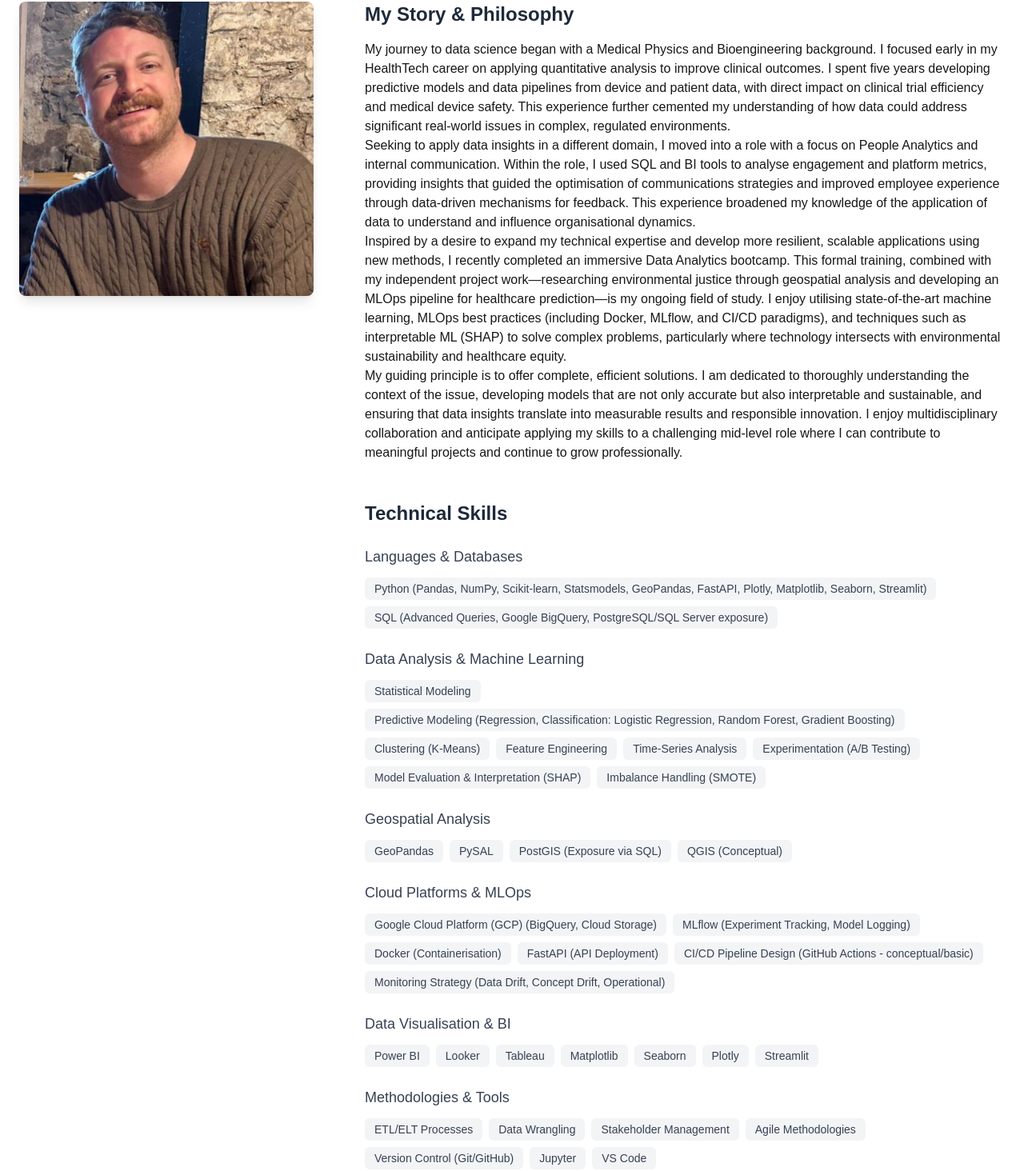
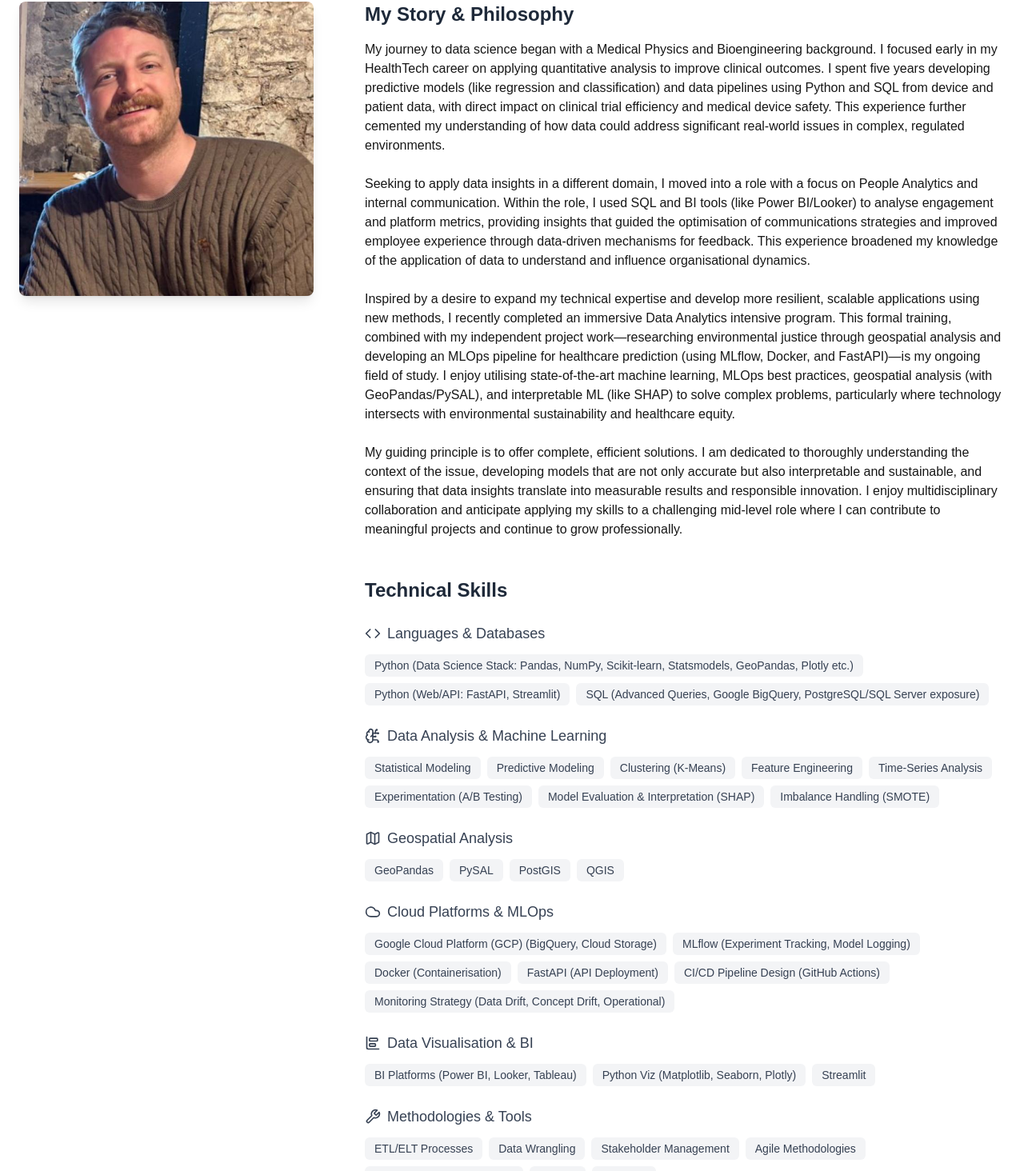
Before and after one commit to ACl365/ACl365.github.io, a Next.js app: page /about in a window 1280 px wide. Shown: the part 322-1786 px from the top of the page at 80% size. Built offline with nearby package versions, Linux system fonts and the light colour scheme.

Commit message:
feat: Add CLV project card and enhance UI/UX
Adds CLV project card to homepage. Implements UI/UX improvements: adds icons to tags/skills, refines About page text/skills, adds card hover effect, and improves accessibility (contrast, headings, alt text).

```diff
--- a/components/ProjectCard.tsx
+++ b/components/ProjectCard.tsx
@@ -3,7 +3,10 @@
 import Link from 'next/link';
 // import Image from 'next/image'; // Temporarily commented out
 import { motion } from 'framer-motion';
-import { Github } from 'lucide-react'; // Import Github icon
+import {
+    Github, Code, Map, BarChartHorizontalBig, CloudCog, Container, Presentation, Server, BrainCircuit,
+    HeartPulse, LayoutDashboard, AreaChart, Database, Cloud, FlaskConical, GitBranchPlus, Inspect, Users, Tag, ExternalLink // Added icons for tags & links
+} from 'lucide-react';
 
 interface ProjectCardProps {
     slug: string; // Re-added slug for internal project page links
@@ -21,6 +24,32 @@ const cardVariants = {
     visible: { opacity: 1, y: 0, transition: { duration: 0.5 } },
 };
 
+// Helper function to get an icon based on a tag string
+const getTagIcon = (tag: string) => {
+    const lowerTag = tag.toLowerCase();
+    // Prioritize specific tech first
+    if (lowerTag.includes('python')) return <Code size={12} className="mr-1" />;
+    if (lowerTag.includes('geopandas') || lowerTag.includes('geospatial') || lowerTag.includes('pysal')) return <Map size={12} className="mr-1" />;
+    if (lowerTag.includes('docker')) return <Container size={12} className="mr-1" />;
+    if (lowerTag.includes('streamlit')) return <Presentation size={12} className="mr-1" />;
+    if (lowerTag.includes('fastapi')) return <Server size={12} className="mr-1" />;
+    if (lowerTag.includes('scikit-learn') || lowerTag.includes('sklearn')) return <BrainCircuit size={12} className="mr-1" />;
+    if (lowerTag.includes('mlflow')) return <FlaskConical size={12} className="mr-1" />; // Or History?
+    if (lowerTag.includes('gcp') || lowerTag.includes('google cloud')) return <Cloud size={12} className="mr-1" />;
+    if (lowerTag.includes('ci/cd') || lowerTag.includes('github actions')) return <GitBranchPlus size={12} className="mr-1" />;
+    if (lowerTag.includes('shap')) return <Inspect size={12} className="mr-1" />;
+    if (lowerTag.includes('sql') || lowerTag.includes('database') || lowerTag.includes('bigquery')) return <Database size={12} className="mr-1" />;
+    // Broader categories
+    if (lowerTag.includes('mlops')) return <CloudCog size={12} className="mr-1" />;
+    if (lowerTag.includes('healthcare') || lowerTag.includes('medical')) return <HeartPulse size={12} className="mr-1" />;
+    if (lowerTag.includes('dashboard')) return <LayoutDashboard size={12} className="mr-1" />;
+    if (lowerTag.includes('data viz') || lowerTag.includes('visualisation')) return <AreaChart size={12} className="mr-1" />;
+    if (lowerTag.includes('data analysis') || lowerTag.includes('analytics')) return <BarChartHorizontalBig size={12} className="mr-1" />;
+    if (lowerTag.includes('social impact')) return <Users size={12} className="mr-1" />;
+    // Default
+    return <Tag size={12} className="mr-1" />;
+};
+
 export function ProjectCard({ slug, title, description, imageUrl, tags, liveUrl, repoUrl }: ProjectCardProps) { // Added slug prop back
     // Determine the link: use slug for internal, liveUrl for external, fallback to '#'
     const primaryHref = slug ? `/${slug}` : (liveUrl || '#');
@@ -32,6 +61,7 @@ export function ProjectCard({ slug, title, description, imageUrl, tags, liveUrl,
             whileInView="visible"
             viewport={{ once: true, amount: 0.3 }} // Trigger animation when 30% visible
             className="group relative overflow-hidden rounded-lg border border-gray-200/80 bg-white shadow-sm transition-shadow duration-300 hover:shadow-lg dark:border-gray-700/80 dark:bg-gray-800/50 dark:hover:shadow-blue-900/20"
+            whileHover={{ scale: 1.02, transition: { duration: 0.2 } }} // Added subtle scale on hover
         >
             {/* Removed outer <a> tag */}
             <div className="flex h-full flex-col"> {/* Use a div for layout */}
@@ -76,29 +106,47 @@ export function ProjectCard({ slug, title, description, imageUrl, tags, liveUrl,
                     <p className="mb-4 flex-grow text-sm text-gray-600 dark:text-gray-400 line-clamp-2">{description}</p> {/* line-clamp limits description lines */}
                     <div className="mb-4 flex flex-wrap gap-2">
                         {tags.slice(0, 4).map((tag) => ( // Show up to 4 tags
-                            <span key={tag} className="rounded-full bg-primary/10 px-2.5 py-0.5 text-xs font-medium text-primary-dark dark:bg-primary/20 dark:text-primary-light">
+                            <span key={tag} className="inline-flex items-center rounded-full bg-primary/10 px-2.5 py-0.5 text-xs font-medium text-primary-dark dark:bg-primary/20 dark:text-white"> {/* Changed dark:text-primary-light to dark:text-white */}
+                                {getTagIcon(tag)}
                                 {tag}
                             </span>
                         ))}
                         {tags.length > 4 && ( // Update condition for "+X more"
-                             <span className="rounded-full bg-neutral-light/60 px-2.5 py-0.5 text-xs font-medium text-neutral-dark/70 dark:bg-neutral-dark/50 dark:text-neutral-light/70">
+                             <span className="inline-flex items-center rounded-full bg-gray-100 px-2.5 py-0.5 text-xs font-medium text-gray-600 dark:bg-gray-700 dark:text-gray-300">
                                 +{tags.length - 4} more
                             </span>
                         )}
                     </div>
                     {/* GitHub Link - positioned at the bottom right */}
+                    {/* Links Section */}
+                    <div className="mt-auto flex items-center justify-end gap-3 pt-4"> {/* Use mt-auto to push to bottom, add gap */}
+                        {/* Live Link (if not internal slug link) */}
+                        {liveUrl && !isInternalLink && (
+                             <a
+                                href={liveUrl}
+                                target="_blank"
+                                rel="noopener noreferrer"
+                                onClick={(e) => e.stopPropagation()}
+                                className="inline-flex items-center text-xs font-medium text-primary hover:underline dark:text-primary-light"
+                                aria-label={`View live demo of ${title}`}
+                            >
+                                Live Demo <ExternalLink size={12} className="ml-1" />
+                            </a>
+                        )}
+                         {/* Repo Link */}
                         {repoUrl && (
                             <a
                                 href={repoUrl}
                                 target="_blank"
                                 rel="noopener noreferrer"
-                            onClick={(e) => e.stopPropagation()} // Prevent card's main link from triggering
-                            className="absolute bottom-4 right-4 z-10 text-gray-500 transition-colors hover:text-gray-800 dark:text-gray-400 dark:hover:text-white"
+                                onClick={(e) => e.stopPropagation()}
+                                className="inline-flex items-center text-xs text-gray-500 transition-colors hover:text-gray-800 dark:text-gray-400 dark:hover:text-white"
                                 aria-label="View project source code on GitHub"
                             >
-                            <Github size={20} />
+                                <Github size={16} className="mr-1" /> Code
                             </a>
                         )}
+                    </div>
                 </div>
             </div> {/* Close main layout div started on line 37 */}
         </motion.div>
--- a/components/about/AboutContent.tsx
+++ b/components/about/AboutContent.tsx
@@ -2,16 +2,18 @@
 
 import Image from 'next/image';
 import Link from 'next/link';
-import { Download } from 'lucide-react';
+import {
+  Download, Code, BrainCircuit, Map, Cloud, BarChartHorizontalBig, Wrench, FlaskConical // Added skill icons
+} from 'lucide-react';
 import { motion } from 'framer-motion';
 
 // Placeholder skills data (reuse/adapt from homepage or define specifically for about page)
 const detailedSkills = [
-    { category: 'Languages & Databases', skills: ['Python (Pandas, NumPy, Scikit-learn, Statsmodels, GeoPandas, FastAPI, Plotly, Matplotlib, Seaborn, Streamlit)', 'SQL (Advanced Queries, Google BigQuery, PostgreSQL/SQL Server exposure)'] },
-    { category: 'Data Analysis & Machine Learning', skills: ['Statistical Modeling', 'Predictive Modeling (Regression, Classification: Logistic Regression, Random Forest, Gradient Boosting)', 'Clustering (K-Means)', 'Feature Engineering', 'Time-Series Analysis', 'Experimentation (A/B Testing)', 'Model Evaluation & Interpretation (SHAP)', 'Imbalance Handling (SMOTE)'] },
-    { category: 'Geospatial Analysis', skills: ['GeoPandas', 'PySAL', 'PostGIS (Exposure via SQL)', 'QGIS (Conceptual)'] }, // Combined relevant skills
-    { category: 'Cloud Platforms & MLOps', skills: ['Google Cloud Platform (GCP) (BigQuery, Cloud Storage)', 'MLflow (Experiment Tracking, Model Logging)', 'Docker (Containerisation)', 'FastAPI (API Deployment)', 'CI/CD Pipeline Design (GitHub Actions - conceptual/basic)', 'Monitoring Strategy (Data Drift, Concept Drift, Operational)'] }, // Merged Cloud & MLOps
-    { category: 'Data Visualisation & BI', skills: ['Power BI', 'Looker', 'Tableau', 'Matplotlib', 'Seaborn', 'Plotly', 'Streamlit'] }, // Added Streamlit
+    { category: 'Languages & Databases', skills: ['Python (Data Science Stack: Pandas, NumPy, Scikit-learn, Statsmodels, GeoPandas, Plotly etc.)', 'Python (Web/API: FastAPI, Streamlit)', 'SQL (Advanced Queries, Google BigQuery, PostgreSQL/SQL Server exposure)'] }, // Grouped Python libs
+    { category: 'Data Analysis & Machine Learning', skills: ['Statistical Modeling', 'Predictive Modeling', 'Clustering (K-Means)', 'Feature Engineering', 'Time-Series Analysis', 'Experimentation (A/B Testing)', 'Model Evaluation & Interpretation (SHAP)', 'Imbalance Handling (SMOTE)'] }, // Removed examples from Predictive Modeling
+    { category: 'Geospatial Analysis', skills: ['GeoPandas', 'PySAL', 'PostGIS', 'QGIS'] }, // Removed qualifiers
+    { category: 'Cloud Platforms & MLOps', skills: ['Google Cloud Platform (GCP) (BigQuery, Cloud Storage)', 'MLflow (Experiment Tracking, Model Logging)', 'Docker (Containerisation)', 'FastAPI (API Deployment)', 'CI/CD Pipeline Design (GitHub Actions)', 'Monitoring Strategy (Data Drift, Concept Drift, Operational)'] }, // Removed qualifier from CI/CD
+    { category: 'Data Visualisation & BI', skills: ['BI Platforms (Power BI, Looker, Tableau)', 'Python Viz (Matplotlib, Seaborn, Plotly)', 'Streamlit'] }, // Grouped BI/Viz tools
     { category: 'Methodologies & Tools', skills: ['ETL/ELT Processes', 'Data Wrangling', 'Stakeholder Management', 'Agile Methodologies', 'Version Control (Git/GitHub)', 'Jupyter', 'VS Code'] }, // Added common tools
     { category: 'Advanced Techniques & Emerging AI', skills: ['Interpretable ML (SHAP)', 'Causal Inference Methods (Propensity Score Matching)', 'LLM/RAG Exploration'] }
 ];
@@ -73,16 +75,16 @@ export default function AboutContent() {
           <section className="mb-12">
             <h2 className="mb-4 text-2xl font-semibold text-gray-800 dark:text-white">My Story &amp; Philosophy</h2>
             <div className="prose prose-lg max-w-none dark:prose-invert prose-blue">
-              <p>
-                My journey to data science began with a Medical Physics and Bioengineering background. I focused early in my HealthTech career on applying quantitative analysis to improve clinical outcomes. I spent five years developing predictive models and data pipelines from device and patient data, with direct impact on clinical trial efficiency and medical device safety. This experience further cemented my understanding of how data could address significant real-world issues in complex, regulated environments.
+              <p className="mb-6">
+                My journey to data science began with a Medical Physics and Bioengineering background. I focused early in my HealthTech career on applying quantitative analysis to improve clinical outcomes. I spent five years developing predictive models (like regression and classification) and data pipelines using Python and SQL from device and patient data, with direct impact on clinical trial efficiency and medical device safety. This experience further cemented my understanding of how data could address significant real-world issues in complex, regulated environments.
               </p>
-              <p>
-                Seeking to apply data insights in a different domain, I moved into a role with a focus on People Analytics and internal communication. Within the role, I used SQL and BI tools to analyse engagement and platform metrics, providing insights that guided the optimisation of communications strategies and improved employee experience through data-driven mechanisms for feedback. This experience broadened my knowledge of the application of data to understand and influence organisational dynamics.
+              <p className="mb-6">
+                Seeking to apply data insights in a different domain, I moved into a role with a focus on People Analytics and internal communication. Within the role, I used SQL and BI tools (like Power BI/Looker) to analyse engagement and platform metrics, providing insights that guided the optimisation of communications strategies and improved employee experience through data-driven mechanisms for feedback. This experience broadened my knowledge of the application of data to understand and influence organisational dynamics.
               </p>
-              <p>
-                Inspired by a desire to expand my technical expertise and develop more resilient, scalable applications using new methods, I recently completed an immersive Data Analytics bootcamp. This formal training, combined with my independent project work—researching environmental justice through geospatial analysis and developing an MLOps pipeline for healthcare prediction—is my ongoing field of study. I enjoy utilising state-of-the-art machine learning, MLOps best practices (including Docker, MLflow, and CI/CD paradigms), and techniques such as interpretable ML (SHAP) to solve complex problems, particularly where technology intersects with environmental sustainability and healthcare equity.
+              <p className="mb-6">
+                Inspired by a desire to expand my technical expertise and develop more resilient, scalable applications using new methods, I recently completed an immersive Data Analytics intensive program. This formal training, combined with my independent project work—researching environmental justice through geospatial analysis and developing an MLOps pipeline for healthcare prediction (using MLflow, Docker, and FastAPI)—is my ongoing field of study. I enjoy utilising state-of-the-art machine learning, MLOps best practices, geospatial analysis (with GeoPandas/PySAL), and interpretable ML (like SHAP) to solve complex problems, particularly where technology intersects with environmental sustainability and healthcare equity.
               </p>
-              <p>
+              <p className="mb-6"> {/* Added margin, last paragraph might not strictly need it but keeps consistency */}
                 My guiding principle is to offer complete, efficient solutions. I am dedicated to thoroughly understanding the context of the issue, developing models that are not only accurate but also interpretable and sustainable, and ensuring that data insights translate into measurable results and responsible innovation. I enjoy multidisciplinary collaboration and anticipate applying my skills to a challenging mid-level role where I can contribute to meaningful projects and continue to grow professionally.
               </p>
             </div>
@@ -93,7 +95,17 @@ export default function AboutContent() {
             <div className="space-y-6">
               {detailedSkills.map((category) => (
                 <div key={category.category}>
-                  <h3 className="mb-3 text-lg font-medium text-gray-700 dark:text-gray-300">{category.category}</h3>
+                  <h3 className="mb-3 flex items-center text-lg font-medium text-gray-700 dark:text-gray-300">
+                    {/* Map category name to icon */}
+                    {category.category === 'Languages & Databases' && <Code size={20} className="mr-2 text-primary dark:text-primary-light" />}
+                    {category.category === 'Data Analysis & Machine Learning' && <BrainCircuit size={20} className="mr-2 text-primary dark:text-primary-light" />}
+                    {category.category === 'Geospatial Analysis' && <Map size={20} className="mr-2 text-primary dark:text-primary-light" />}
+                    {category.category === 'Cloud Platforms & MLOps' && <Cloud size={20} className="mr-2 text-primary dark:text-primary-light" />}
+                    {category.category === 'Data Visualisation & BI' && <BarChartHorizontalBig size={20} className="mr-2 text-primary dark:text-primary-light" />}
+                    {category.category === 'Methodologies & Tools' && <Wrench size={20} className="mr-2 text-primary dark:text-primary-light" />}
+                    {category.category === 'Advanced Techniques & Emerging AI' && <FlaskConical size={20} className="mr-2 text-primary dark:text-primary-light" />}
+                    {category.category}
+                  </h3>
                   <div className="flex flex-wrap gap-2">
                     {category.skills.map((skill) => (
                       <span key={skill} className="rounded-md bg-gray-100 px-3 py-1 text-sm font-medium text-gray-700 dark:bg-gray-700 dark:text-gray-200">
```
Also changed, not shown: app/page.tsx (+10 -1 lines), public/images/clv_segementation_deep_dive.png (added). Lines whose indentation alone changed are shown as unchanged.
